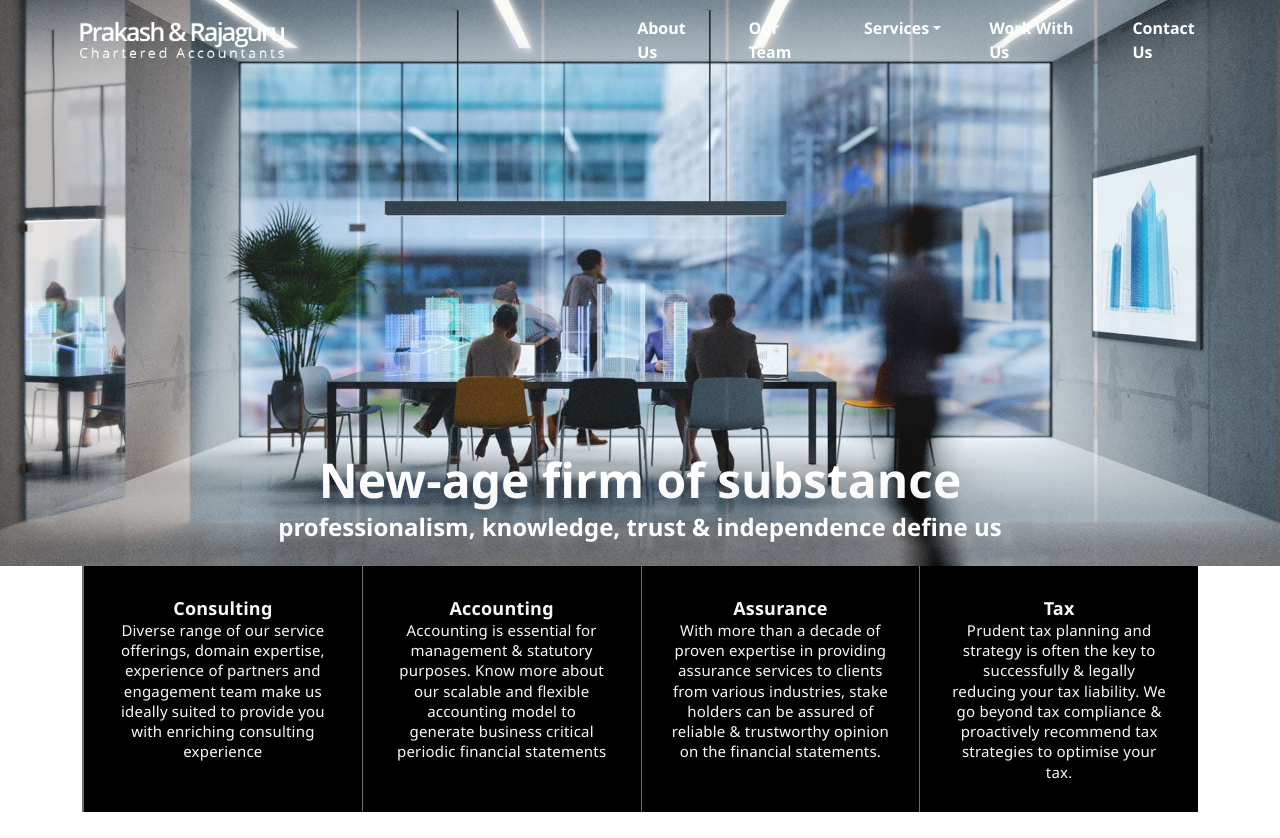
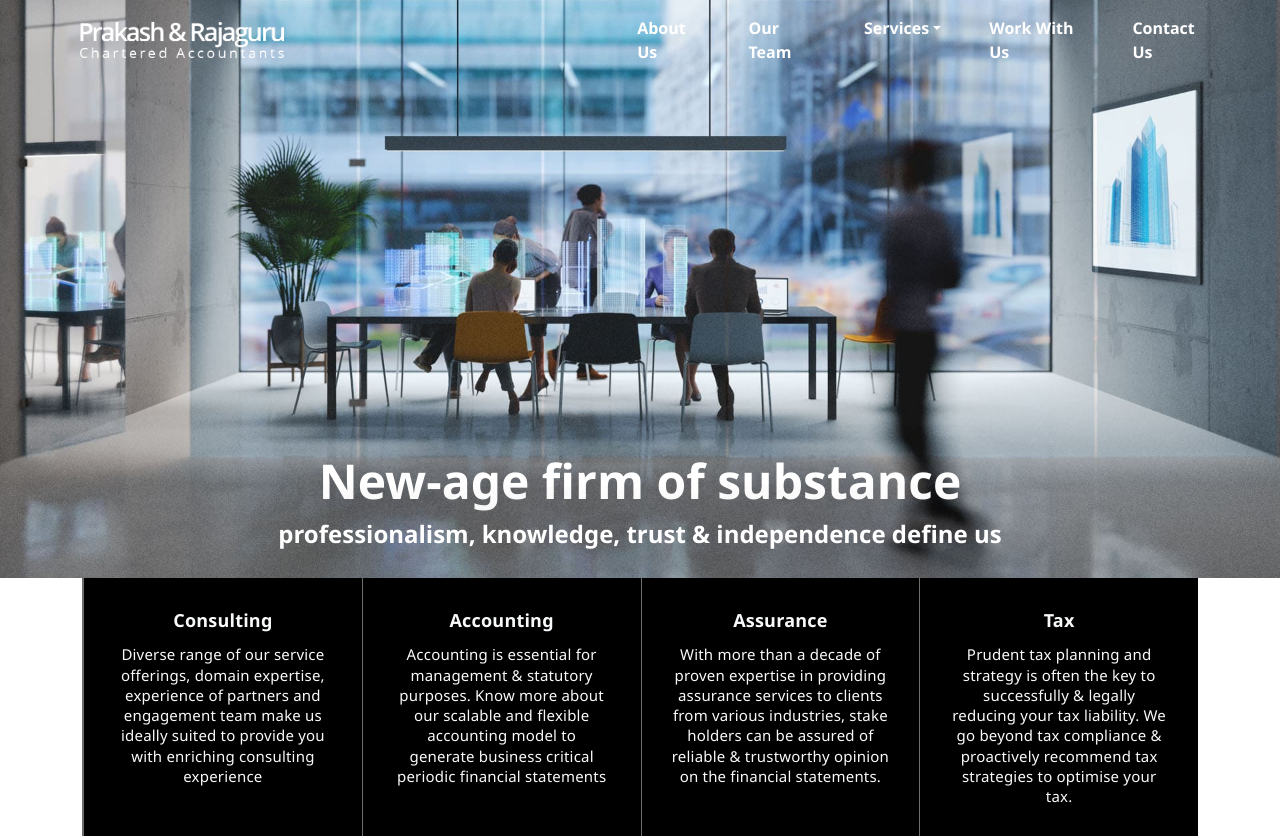
Before and after one commit to Swadhin2001/PandR, a Next.js app: page / in a window 1280 px wide. Shown: the top 838 px of the page. Built offline with nearby package versions, Linux system fonts and the light colour scheme; a small style sheet from the web is missing.

Commit message:
bug fixed

```diff
--- a/src/components/Elementor_widget_wrap.jsx
+++ b/src/components/Elementor_widget_wrap.jsx
@@ -3,22 +3,22 @@ import Link from 'next/link'
 
 function Elementor_widget_wrap(props) {
   return (
-    <div className="container-md elementor-widget-wrap">
+    <div className="container elementor-widget-wrap">
       <div className='row elementor-container'>
-          <Link href = "/consulting" className='col  elementor-container'>
-            <h2 className='text-light m-0' style = {{"fontWeight":"600", "fontSize": "18px"}}>{props.heading1}</h2>
+          <Link href = "/consulting" className='col-md-3  elementor-container'>
+            <h2 className='text-light pb-1' style = {{"fontWeight":"600", "fontSize": "18px"}}>{props.heading1}</h2>
             <p className='text-light m-0' style = {{"fontWeight":"400", "fontSize": "15px"}}>{props.about1}</p>
           </Link>
-          <Link href = '/accounting' className='col  elementor-container'>
-            <h2 className='text-light m-0' style = {{"fontWeight":"600", "fontSize": "18px"}}>{props.heading2}</h2>
+          <Link href = '/accounting' className='col-md-3  elementor-container'>
+            <h2 className='text-light pb-1' style = {{"fontWeight":"600", "fontSize": "18px"}}>{props.heading2}</h2>
             <p className='text-light m-0' style = {{"fontWeight":"400", "fontSize": "15px"}}>{props.about2}</p>
           </Link>
-          <Link href = '/assurance' className='col  elementor-container'>
-            <h2 className='text-light m-0' style = {{"fontWeight":"600", "fontSize": "18px"}}>{props.heading3}</h2>
+          <Link href = '/assurance' className='col-md-3  elementor-container'>
+            <h2 className='text-light pb-1' style = {{"fontWeight":"600", "fontSize": "18px"}}>{props.heading3}</h2>
             <p className='text-light m-0' style = {{"fontWeight":"400", "fontSize": "15px"}}>{props.about3}</p>
           </Link>
-          <Link href = '/tax' className='col elementor-container'>
-            <h2 className='text-light m-0' style = {{"fontWeight":"600", "fontSize": "18px"}}>{props.heading4}</h2>
+          <Link href = '/tax' className='col-md-3 elementor-container'>
+            <h2 className='text-light pb-1' style = {{"fontWeight":"600", "fontSize": "18px"}}>{props.heading4}</h2>
             <p className='text-light m-0' style = {{"fontWeight":"400", "fontSize": "15px"}}>{props.about4}</p>
           </Link>
       </div>
--- a/src/components/Header.jsx
+++ b/src/components/Header.jsx
@@ -1,5 +1,4 @@
 import React from 'react'
-// import Image from 'next/image'
 import Navbar from './Navbar'
 
 function Header(props) {
@@ -7,8 +6,8 @@ function Header(props) {
     <div className='navbarBody' style = {{"backgroundImage" : `url(${props.image.src})`}}>
      <Navbar/>
       <div className="details" style = {{"color": `${props.color}`}}>
-        <h1 style = {{"fontWeight":"600", "fontSize": "48px"}} >{props.heading}</h1>
-        <p style = {{"fontWeight":"600", "fontSize": "24px"}}>{props.about}</p>
+        <h1 className='header-heading'>{props.heading}</h1>
+        <p style = {{"fontWeight":"600", "fontSize": "24px"}} className='header-about'>{props.about}</p>
       </div>
     </div>
   )
--- a/src/components/Image_left.jsx
+++ b/src/components/Image_left.jsx
@@ -3,8 +3,8 @@ import Image from 'next/image'
 
 function Image_left(props) {
   return (
-    <div className='container '>
-        <div className="row g-0">
+    <div className='container'>
+        <div className="row ">
             <div className="col col-md-6 body-image-left" style = {{"backgroundImage": `url(${props.image.src})`}}>
             </div>
             <div className="col col-md-6 body-left-image-about" >
--- a/src/components/Image_right.jsx
+++ b/src/components/Image_right.jsx
@@ -4,8 +4,8 @@ import Link from 'next/link'
 
 function Image_left(props) {
   return (
-    <div className='container'>
-        <div className="row g-0">
+    <div className='container-xl'>
+        <div className="row ">
             <div className="col col-md-6 body-right-image-about" >
               <div className='mx-3 p-2'>
                 <h4 style = {{"fontWeight":"600", "fontSize": "24px"}} className='pb-3' >{props.heading}</h4>
--- a/src/styles/globals.css
+++ b/src/styles/globals.css
@@ -19,7 +19,7 @@
 }
 .navbarBody{
   background-size: cover;
-  background-position: center center;
+  background-position: bottom;
 }
 .elementor-widget-wrap a{
   padding: 30px 30px 30px 30px;
@@ -164,3 +164,14 @@
   display: flex;
   align-items: center;
 }
+.header-heading{
+  font-weight: 600;
+  font-size: 48px;
+  line-height: 60px;
+  text-shadow: 0px 0px 45px rgba(0, 0, 0, 0.5);
+}
+.header-about{
+  font-weight: 600;
+  font-size: 24px;
+  line-height: 30px;
+}
```
